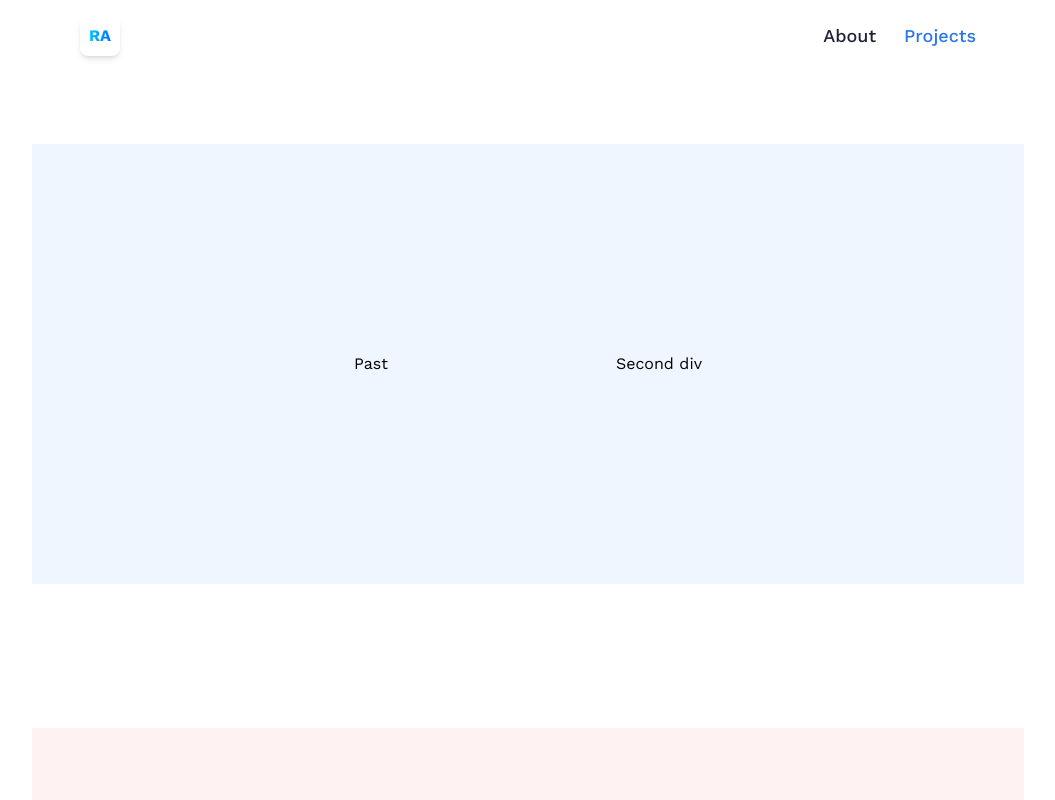
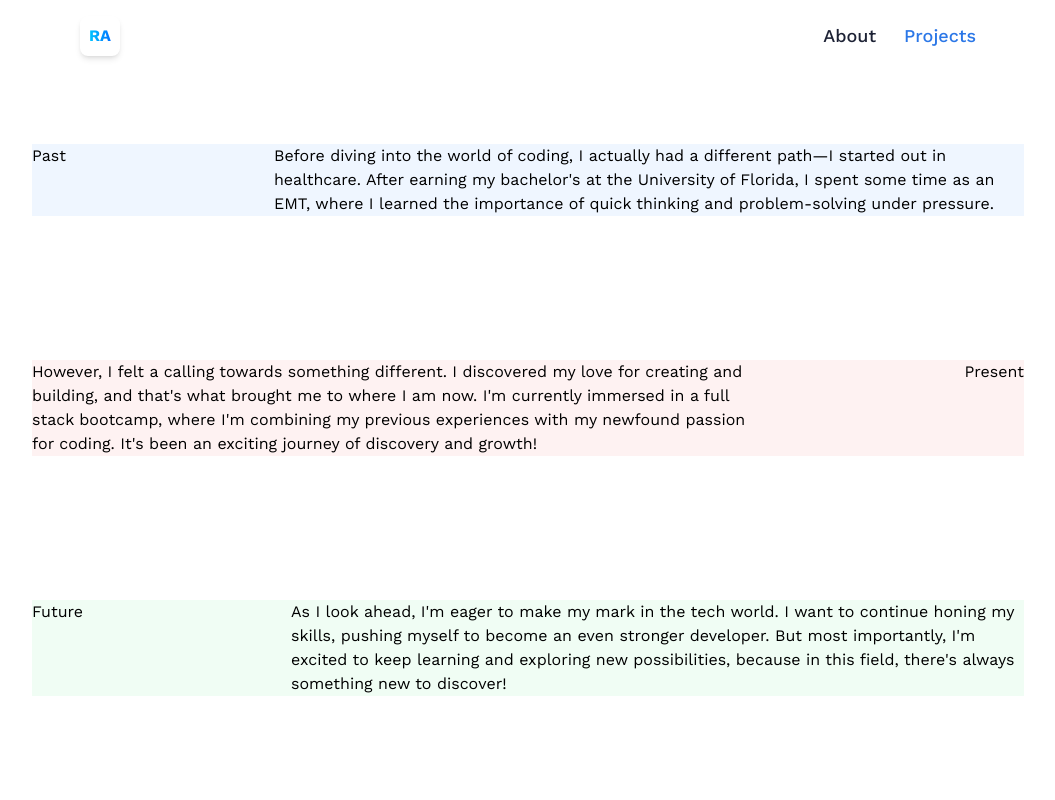
Before and after one commit to raoulandalis/Portfolio-2024, a React (Vite) app: page /about in a window 1280 px wide. Shown: the top 800 px of the page, without its empty margins (112-1167 px from the left). Built offline with nearby package versions, Linux system fonts and the light colour scheme.

Commit message:
structuring page

```diff
--- a/src/pages/About.jsx
+++ b/src/pages/About.jsx
@@ -2,20 +2,26 @@ import React from 'react'
 
 const About = () => {
   return (
-    <div className='w-full h-screen relative'>
-      <div className='flex flex-row justify-around m-36 p-52 bg-blue-50'>
-        <div>Past</div>
-        <div>Second div</div>
-      </div>
-      <div className='flex flex-row justify-around m-36 p-52 gap bg-red-50'>
-        <div>Second div</div>
-        <div>Present</div>
-      </div>
-      <div className='flex flex-row justify-around m-36 p-52 bg-green-50'>
-        <div>Future</div>
-        <div>Second div</div>
-      </div>
-    </div>
+    <main className='w-full h-screen relative'>
+      <section className='flex flex-row justify-around m-36 bg-blue-50'>
+        <article className='flex gap-52'>
+          <h2>Past</h2>
+          <p>Before diving into the world of coding, I actually had a different path—I started out in healthcare. After earning my bachelor's at the University of Florida, I spent some time as an EMT, where I learned the importance of quick thinking and problem-solving under pressure.</p>
+        </article>
+      </section>
+      <section className='flex flex-row justify-around m-36 bg-red-50'>
+        <article className='flex gap-52'>
+          <p>However, I felt a calling towards something different. I discovered my love for creating and building, and that's what brought me to where I am now. I'm currently immersed in a full stack bootcamp, where I'm combining my previous experiences with my newfound passion for coding. It's been an exciting journey of discovery and growth!</p>
+          <h2>Present</h2>
+        </article>
+      </section>
+      <section className='flex flex-row justify-around m-36 bg-green-50'>
+        <article className='flex gap-52'>
+          <h2>Future</h2>
+          <p>As I look ahead, I'm eager to make my mark in the tech world. I want to continue honing my skills, pushing myself to become an even stronger developer. But most importantly, I'm excited to keep learning and exploring new possibilities, because in this field, there's always something new to discover!</p>
+        </article>
+      </section>
+    </main>
   )
 }
 
```
